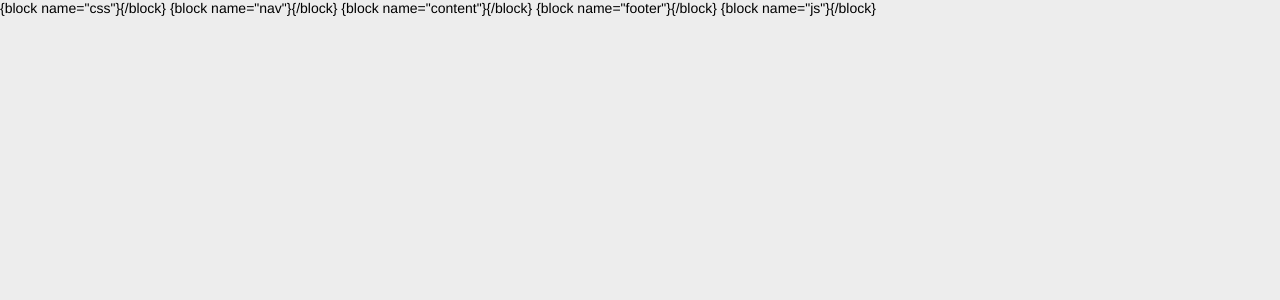
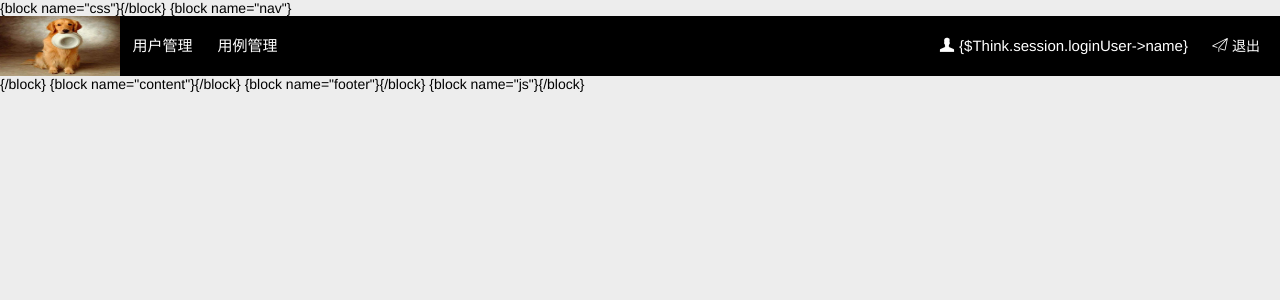
Before and after one commit to xiaoshitoutester/thinkinterface, a PHP site: page /DbName/application/index/view/basic.html in a window 1280 px wide. Shown: the top 300 px of the page. Run offline with PHP 8.4, Linux system fonts and the light colour scheme; some libraries are stand-ins or nearby versions.

Commit message:
初步完成导航，用户退出的功能开发

```diff
--- a/application/index/view/basic.html
+++ b/application/index/view/basic.html
@@ -14,7 +14,25 @@
 </head>
 <body>
 <!--导航部分-->
-{block name="nav"}{/block}
+{block name="nav"}
+    <nav>
+        <div class="nav">
+            <ul>
+                <li class="first"><a href="{:url('UserManage/index')}"><img src="__PUBLIC__/static/img/logo.jpg"></a></li>
+                <li class="menu"><a href="{:url('UserManage/index')}">用户管理</a></li>
+                <li class="menu"><a href="{:url('AdminStudents/index')}">用例管理</a></li>
+                <li class="last">
+                    <div id="login_name">
+                        <span><i class="layui-icon">&#xe612;</i>&nbsp;{$Think.session.loginUser->name}</span>
+                    </div>
+                    <div id="logout">
+                        <a href="{:url('Login/loginOut')}"><i class="layui-icon">&#xe609;</i>&nbsp;退出</a>
+                    </div>
+                </li>
+            </ul>
+        </div>
+    </nav>
+{/block}
 <!--内容部分-->
 {block name="content"}{/block}
 <!--页尾部分-->
--- a/application/index/view/login/index.html
+++ b/application/index/view/login/index.html
@@ -3,6 +3,7 @@
 {block name="css"}
 <link rel="stylesheet" href="__PUBLIC__/static/css/login/login.css">
 {/block}
+{block name="nav"}{/block}
 {block name="content"}
     <div class="content">
         <div class="login_title">
--- a/public/static/css/common.css
+++ b/public/static/css/common.css
@@ -8,3 +8,57 @@ body {
 .g-content {
     margin: 0 26px;
 }
+/*导航部分*/
+.nav {
+    background: #000000;
+    height: 60px;
+    margin: 0 auto;
+}
+.nav ul {
+    list-style: none;
+}
+.nav .first {
+    float: left;
+}
+.nav .first img{
+    width: 120px;
+    height: 60px;
+}
+.menu {
+    float: left;
+    line-height: 60px;
+    text-align: center;
+}
+.menu a {
+    text-decoration: none;
+    color: white;
+    display: block;
+    width: 85px;
+    height: 60px;
+    font-size: 15px;
+}
+.menu a:hover {
+    background: #0f0f0f;
+    color: green;
+}
+/*显示用户，退出*/
+.nav .last{
+    float: right;
+    line-height: 60px;
+    margin-right: 20px;
+    text-align: center;
+}
+#login_name{
+    font-size: 15px;
+    color: white;
+    display: inline;
+}
+#logout {
+    display: inline;
+    margin-left: 20px;
+}
+#logout a{
+    color: white;
+    text-decoration: none;
+}
+/*导航部分*/
```
Also changed, not shown: application/index/controller/Login.php (+9 -0 lines), application/index/view/user_manage/index.html (+7 -0 lines), public/static/img/logo.jpg (added).
